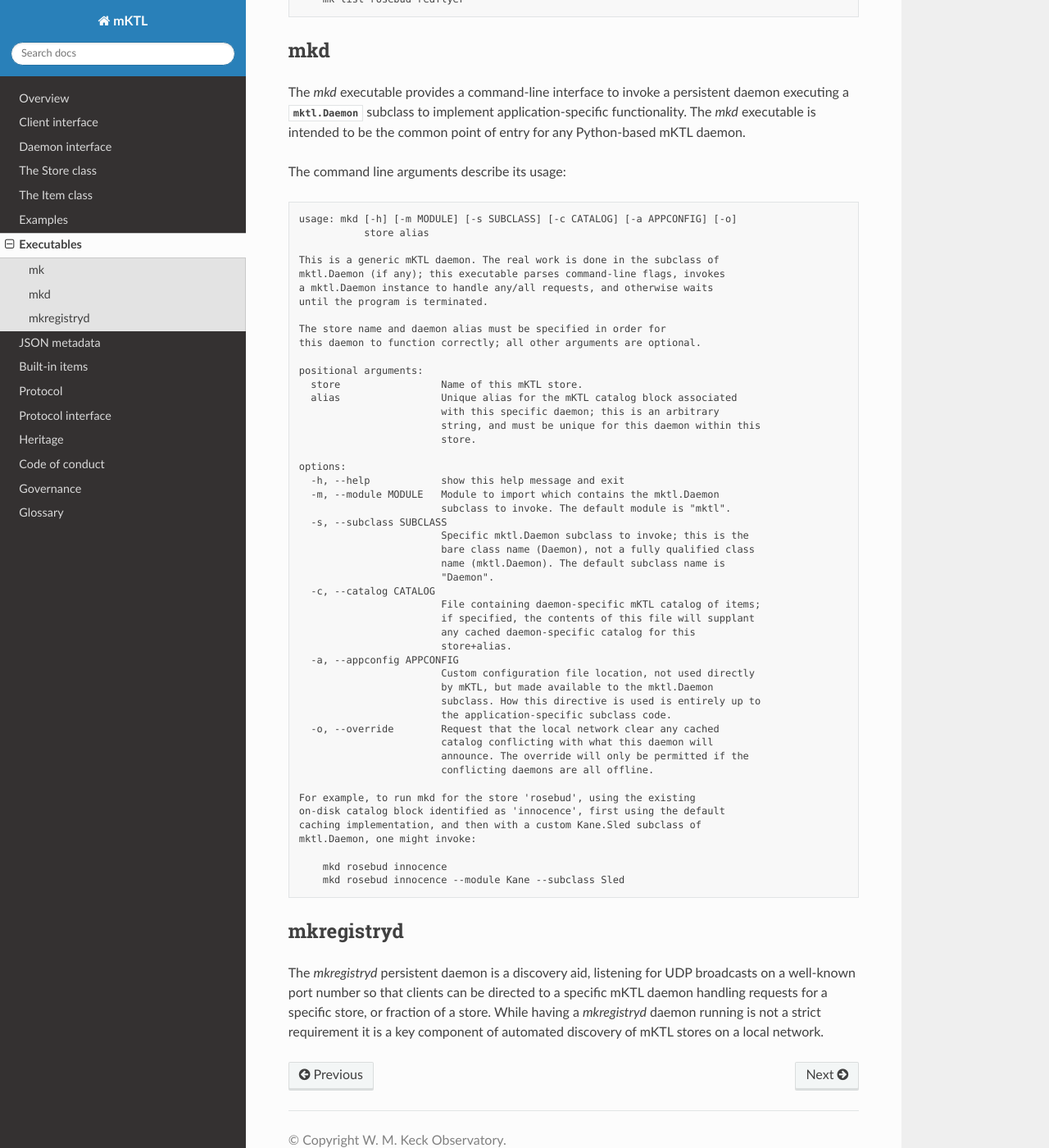
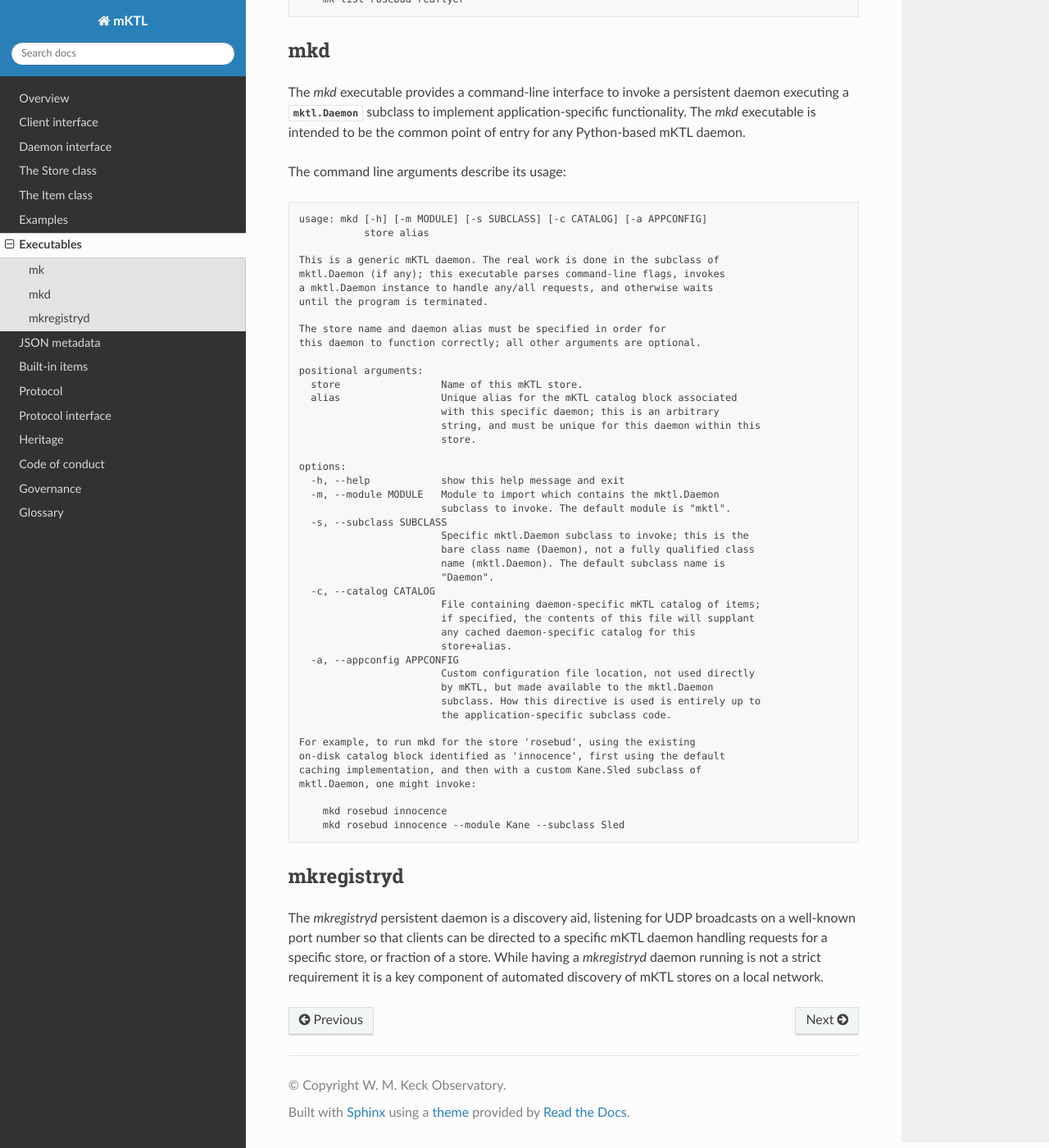
Before and after one commit to KeckObservatory/mKTL, a Sphinx documentation site: the page built from doc/executables.rst, in a window 1280 px wide and 1400 px high, scrolled down 1267 px. Shown: the whole window at 82% size. Built offline with Sphinx 7.4.7 and the Read the Docs theme 3.1.0, drawn with Linux system fonts in a browser that asks for light colours.

Commit message:
The override option was removed.

```diff
--- a/doc/mkd.txt
+++ b/doc/mkd.txt
@@ -1,4 +1,4 @@
-usage: mkd [-h] [-m MODULE] [-s SUBCLASS] [-c CATALOG] [-a APPCONFIG] [-o]
+usage: mkd [-h] [-m MODULE] [-s SUBCLASS] [-c CATALOG] [-a APPCONFIG]
            store alias
 
 This is a generic mKTL daemon. The real work is done in the subclass of
@@ -35,10 +35,6 @@ options:
                         by mKTL, but made available to the mktl.Daemon
                         subclass. How this directive is used is entirely up to
                         the application-specific subclass code.
-  -o, --override        Request that the local network clear any cached
-                        catalog conflicting with what this daemon will
-                        announce. The override will only be permitted if the
-                        conflicting daemons are all offline.
 
 For example, to run mkd for the store 'rosebud', using the existing
 on-disk catalog block identified as 'innocence', first using the default
```
